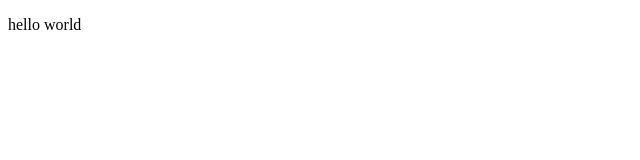
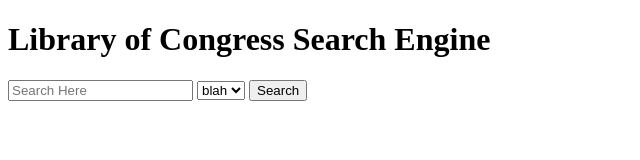
Before and after one commit to Nickhyman465/Search-Engine, a plain HTML site: page index.html in a window 1280 px wide. Shown: the whole page, without its empty margins (0-640 px from the left). Drawn offline with Linux system fonts and the light colour scheme.

Commit message:
added search stuff

```diff
--- a/index.html
+++ b/index.html
@@ -7,6 +7,14 @@
     <title>search</title>
 </head>
 <body>
-    <p>hello world</p>
+    <div class="container">
+        <h1>Library of Congress Search Engine</h1>
+        <input type="text" class="mainSearch" id = "mainsearch" placeholder="Search Here"></input>
+        <select name="fileType" id="fileType">
+            <option value="1">blah</option>
+
+        </select>
+        <button class="searchButton" id="searchButton">Search</button>
+    </div>
 </body>
 </html>
```
